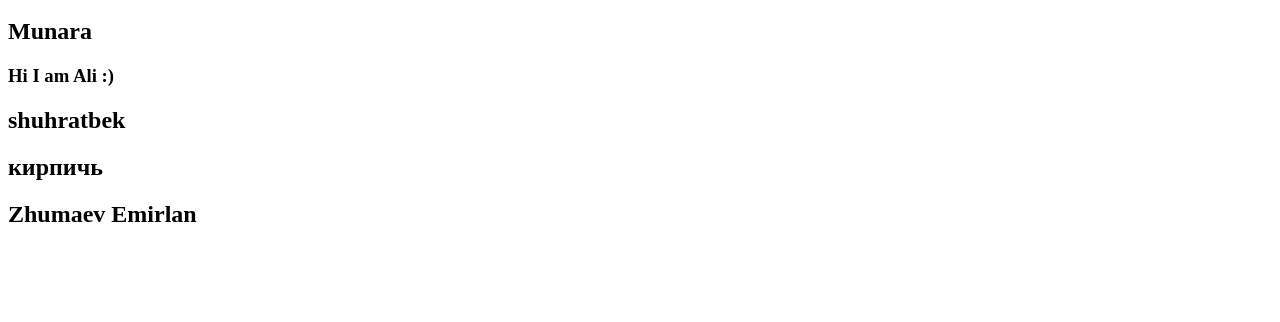
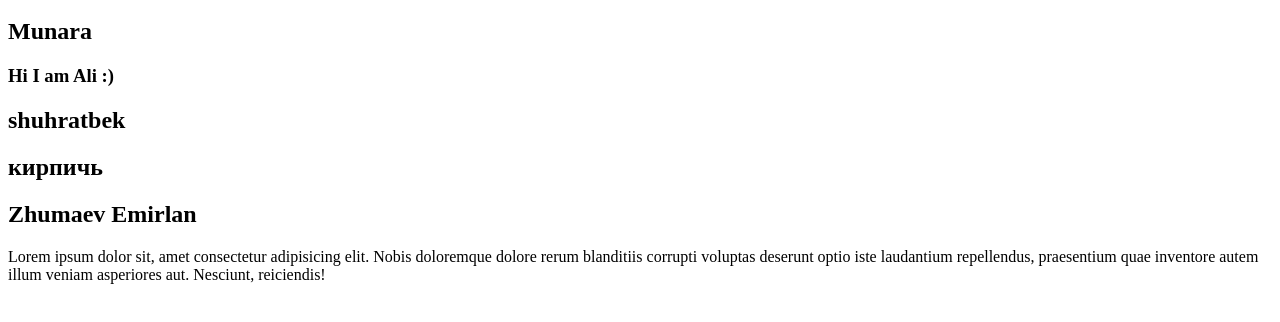
Before and after one commit to proger17/it-park-git-and-github, a plain HTML site: page index.html in a window 1280 px wide. Shown: the part 120-442 px from the top of the page. Drawn offline with Linux system fonts and the light colour scheme.

Commit message:
add lorem text

```diff
--- a/index.html
+++ b/index.html
@@ -17,6 +17,8 @@
     <h2>shuhratbek</h2>
     <h2>кирпичь</h2>
     <h2>Zhumaev Emirlan</h2>
+
+    Lorem ipsum dolor sit, amet consectetur adipisicing elit. Nobis doloremque dolore rerum blanditiis corrupti voluptas deserunt optio iste laudantium repellendus, praesentium quae inventore autem illum veniam asperiores aut. Nesciunt, reiciendis!
 </body>
 
 </html>
```
